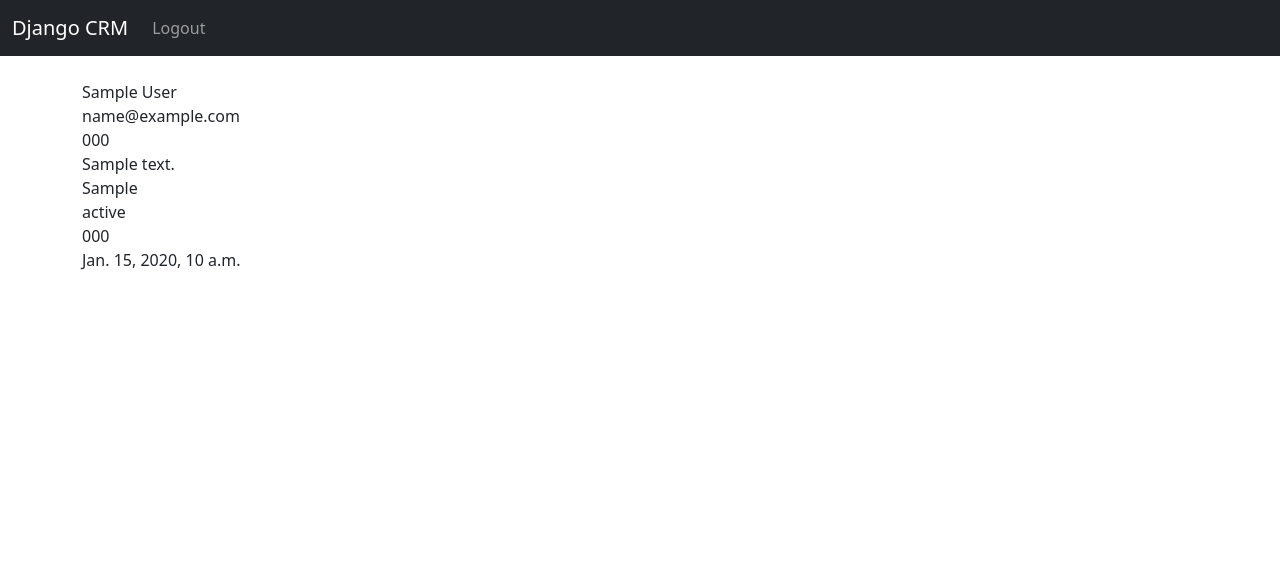
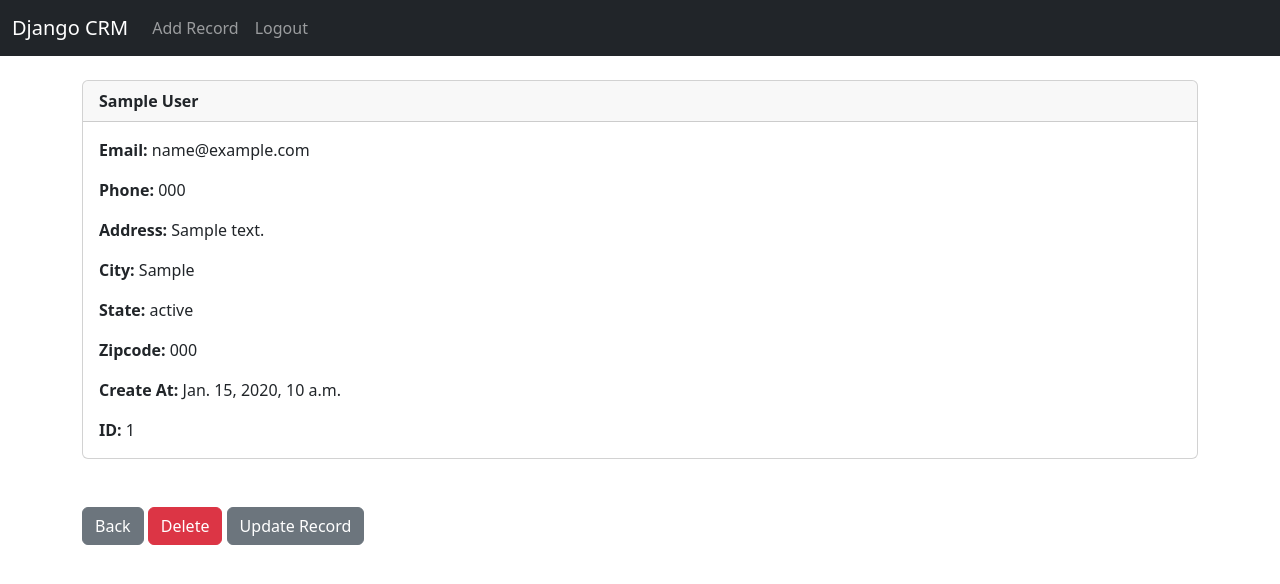
Before and after one commit to sharuntn/Crm, a Django app: page /record/1 in a window 1280 px wide. Shown: the top 584 px of the page. Run offline with Django 4.2, Linux system fonts and the light colour scheme; a user stored in the database is signed in; tables that the repository leaves empty hold one stand-in row (values such as "Sample post").

Commit message:
Final Project

```diff
--- a/website/templates/navbar.html
+++ b/website/templates/navbar.html
@@ -7,6 +7,9 @@
       <div class="collapse navbar-collapse" id="navbarSupportedContent">
         <ul class="navbar-nav me-auto mb-2 mb-lg-0">
             {% if user.is_authenticated %}
+                <li class="nav-item">
+                    <a class="nav-link" href="{% url 'add_record' %}">Add Record</a>
+                </li>
                 <li class="nav-item">
                     <a class="nav-link" href="{% url 'logout' %}">Logout</a>
                 </li>
--- a/website/templates/record.html
+++ b/website/templates/record.html
@@ -1,15 +1,47 @@
 {% extends "base.html" %}
 {% block content %}
+<div class="card">
+	<div class="card-header"><strong>
+		  {{ customer_record.first_name }}
+		  {{ customer_record.last_name }}</strong>
+	</div>
+	<div class="card-body">
 
 
-{{customer_record.first_name}} {{customer_record.last_name}}<br>
-     {{ customer_record.email }}  <br>
-			{{ customer_record.phone }}  <br>
-			{{ customer_record.address }}  <br>
-			{{ customer_record.city }}  <br>
-			{{ customer_record.state }}  <br>
-			{{ customer_record.zipcode }}  <br>
-			{{ customer_record.created_at }}
+
+  <p class="card-text">
+  <strong>Email: </strong>{{ customer_record.email }}</p>
+
+  <p class="card-text">
+  <strong>Phone: </strong>{{ customer_record.phone }}
+  </p>
+
+  <p class="card-text">
+  <strong>Address: </strong>{{ customer_record.address }}</p>
+
+  <p class="card-text">
+  <strong>City: </strong>{{ customer_record.city }}</p>
+
+  <p class="card-text">
+  <strong>State: </strong>{{ customer_record.state }}</p>
+
+  <p class="card-text">
+  <strong>Zipcode: </strong>{{ customer_record.zipcode }}</p>
+
+  <p class="card-text">
+  <strong>Create At: </strong>{{ customer_record.created_at }}</p>
+
+  <p class="card-text">
+  <strong>ID: </strong>{{ customer_record.id }}</p>
+
+
+	</div>
+  </div>
+
+  <br/><br/>
+  <a href="{% url 'home' %}" class="btn btn-secondary">Back</a>
+  <a href="{% url 'delete_record' customer_record.id %}" class="btn btn-danger">Delete</a>
+  <a href="{% url 'update_record' customer_record.id %}" class="btn btn-secondary">Update Record</a>
 
 
 {%endblock%}
--- a/website/urls.py
+++ b/website/urls.py
@@ -7,4 +7,7 @@ urlpatterns = [
     path('logout/',views.logout_user,name='logout'),
     path('register/',views.register_user,name='register'),
     path('record/<int:pk>',views.customer_record,name='record'),
+    path('delete_record/<int:pk>',views.delete_record,name='delete_record'),
+    path('update_record/<int:pk>',views.update_record,name='update_record'),
+    path('add_record/',views.add_record,name='add_record'),
 ]
--- a/website/views.py
+++ b/website/views.py
@@ -1,7 +1,7 @@
 from django.shortcuts import render,redirect
 from django.contrib.auth import authenticate,login,logout
 from django.contrib import messages
-from .forms import SignUpForm
+from .forms import SignUpForm,AddRecordForm
 from . models import Record
 def home(request):
     records = Record.objects.all()
@@ -52,3 +52,38 @@ def customer_record(request,pk):
      else:
           messages.success(request,"you need to log in")
           return redirect('home')
+
+def delete_record(request,pk):
+     if request.user.is_authenticated:
+        delete_it = Record.objects.get(id=pk)
+        delete_it.delete()
+        messages.success(request,"Record deleted successfully")
+        return redirect('home')
+     else:
+        messages.success(request,"You must be logged in")
+        return redirect('home')
+def add_record(request):
+	form = AddRecordForm(request.POST or None)
+	if request.user.is_authenticated:
+		if request.method == "POST":
+			if form.is_valid():
+				add_record = form.save()
+				messages.success(request, "Record Added...")
+				return redirect('home')
+		return render(request, 'add_record.html', {'form':form})
+	else:
+		messages.success(request, "You Must Be Logged In...")
+		return redirect('home')
+
+def update_record(request, pk):
+	if request.user.is_authenticated:
+		current_record = Record.objects.get(id=pk)
+		form = AddRecordForm(request.POST or None, instance=current_record)
+		if form.is_valid():
+			form.save()
+			messages.success(request, "Record Has Been Updated!")
+			return redirect('home')
+		return render(request, 'update_record.html', {'form':form})
+	else:
+		messages.success(request, "You Must Be Logged In...")
+		return redirect('home')
```
Also changed, not shown: website/forms.py (+16 -0 lines), website/templates/add_record.html (added, +18 -0 lines), website/templates/update_record.html (added, +22 -0 lines).
